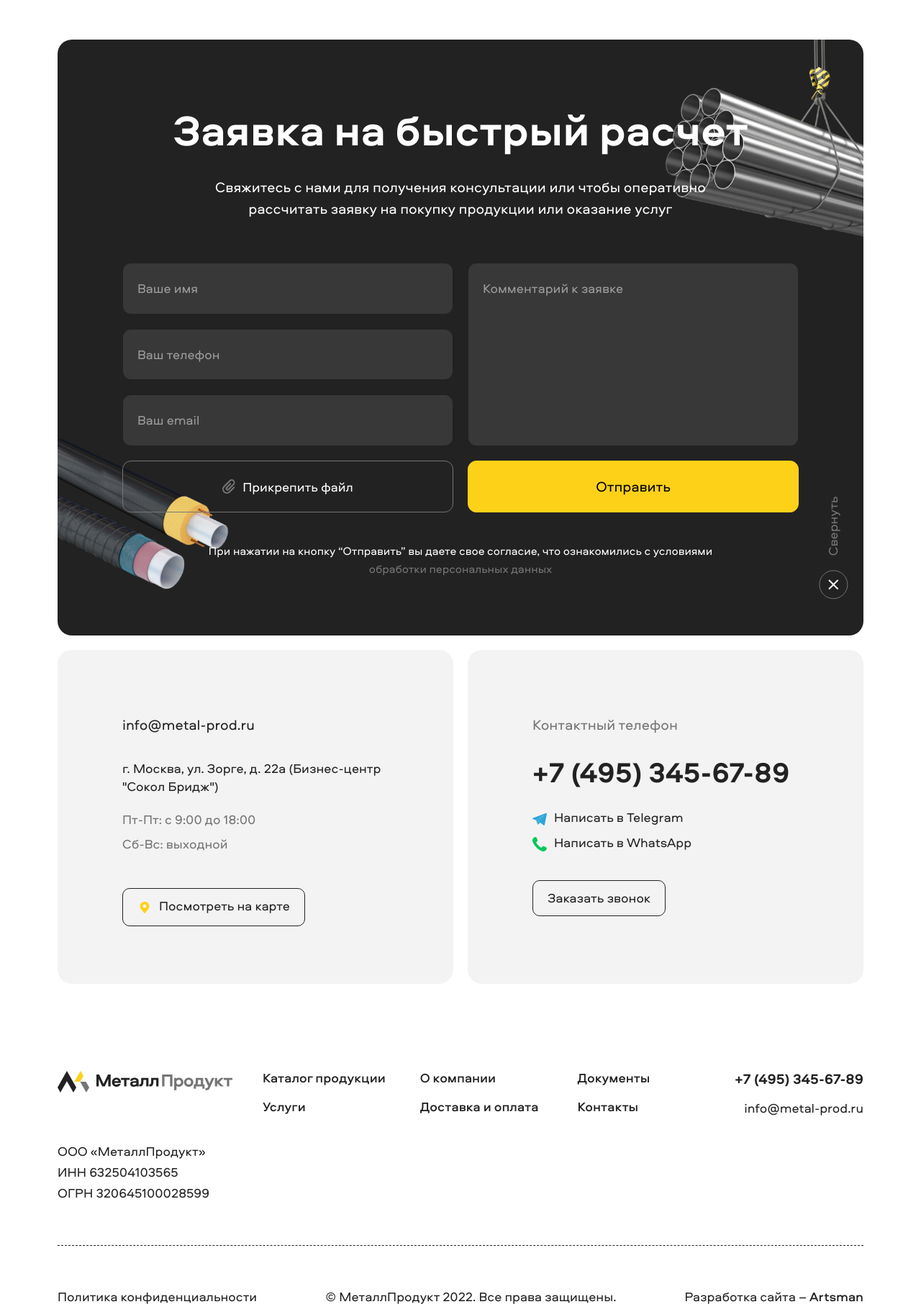
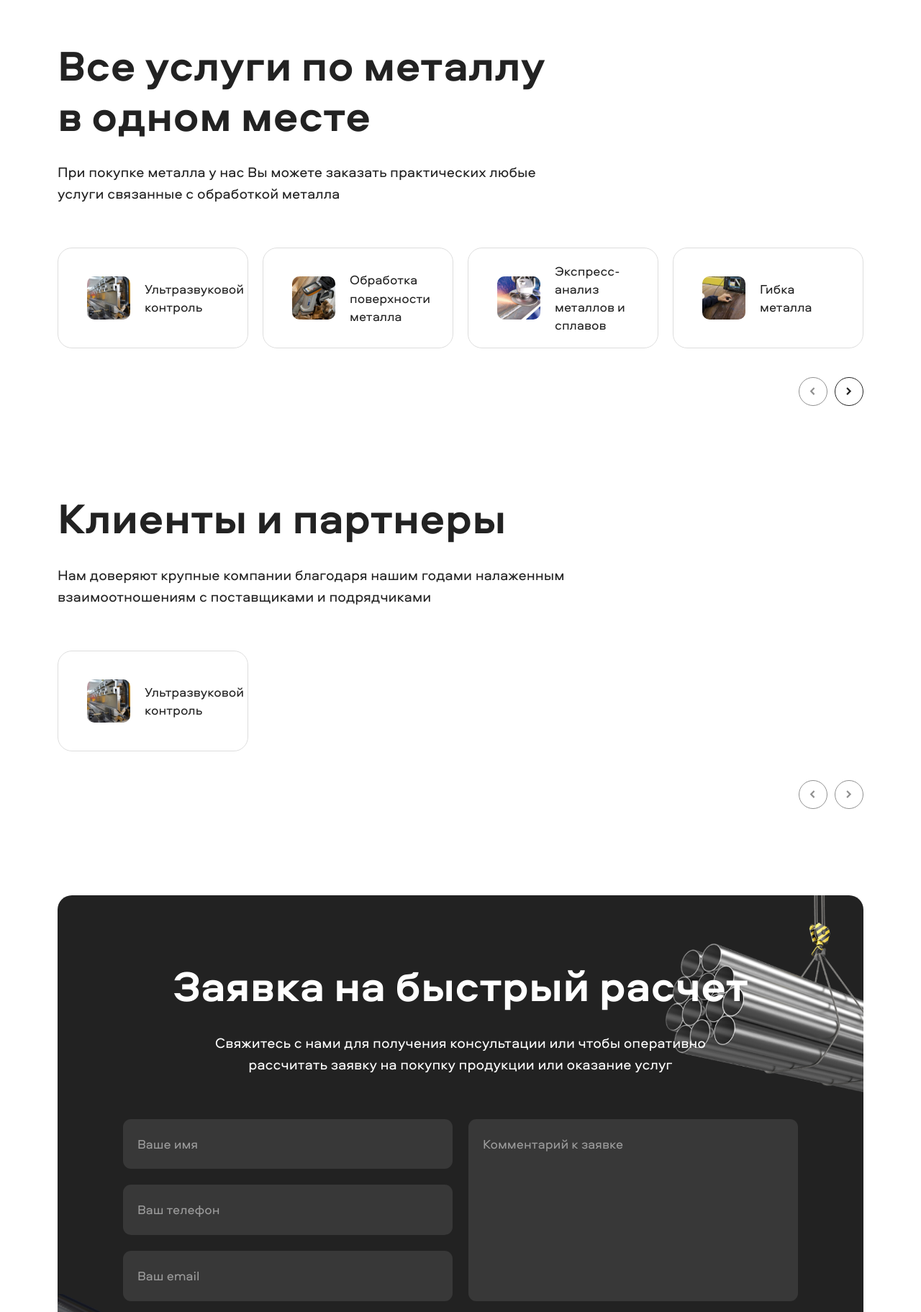
Before and after one commit to MegaFronTeam/0053MetalProduct, a web app: file public/index.html in a window 1280 px wide. Shown: the part 65-1888 px from the top of the page at 72% size. Run offline with its HTML, style and script files only (its server is not run), Linux system fonts and the light colour scheme; some libraries are stand-ins or nearby versions.

Commit message:
feat: add slider

```diff
--- a/public/index.html
+++ b/public/index.html
@@ -26,6 +26,126 @@
 			<script>addBlock(`header`)</script>
 			<div id="headerWrap"></div>
 			<main>
+				<section class="sSlider section" id="sSlider1">
+					<div class="container">
+						<div class="section-title">
+							<div class="h1">Все услуги по металлу в одном месте</div>
+							<div class="h6">При покупке металла у нас Вы можете заказать практических любые услуги связанные с обработкой металла</div>
+						</div>
+						<div class="sSlider__slider sSlider__slider--js swiper">
+							<div class="swiper-wrapper">
+								<div class="swiper-slide">
+									<a class="item-card" href="#">
+										<div class="item-card__img-wrap"><img class="img-bg" src="img/serviceSlider-1.png" alt="" loading="lazy"/>
+										</div>
+										<div class="item-card__descr">Ультразвуковой контроль
+										</div>
+									</a>
+								</div>
+								<div class="swiper-slide">
+									<a class="item-card" href="#">
+										<div class="item-card__img-wrap"><img class="img-bg" src="img/serviceSlider-2.png" alt="" loading="lazy"/>
+										</div>
+										<div class="item-card__descr">Обработка поверхности металла
+										</div>
+									</a>
+								</div>
+								<div class="swiper-slide">
+									<a class="item-card" href="#">
+										<div class="item-card__img-wrap"><img class="img-bg" src="img/serviceSlider-3.png" alt="" loading="lazy"/>
+										</div>
+										<div class="item-card__descr">Экспресс-анализ металлов и сплавов
+										</div>
+									</a>
+								</div>
+								<div class="swiper-slide">
+									<a class="item-card" href="#">
+										<div class="item-card__img-wrap"><img class="img-bg" src="img/serviceSlider-4.png" alt="" loading="lazy"/>
+										</div>
+										<div class="item-card__descr">Гибка металла
+										</div>
+									</a>
+								</div>
+								<div class="swiper-slide">
+									<a class="item-card" href="#">
+										<div class="item-card__img-wrap"><img class="img-bg" src="img/serviceSlider-1.png" alt="" loading="lazy"/>
+										</div>
+										<div class="item-card__descr">Ультразвуковой контроль
+										</div>
+									</a>
+								</div>
+								<div class="swiper-slide">
+									<a class="item-card" href="#">
+										<div class="item-card__img-wrap"><img class="img-bg" src="img/serviceSlider-2.png" alt="" loading="lazy"/>
+										</div>
+										<div class="item-card__descr">Обработка поверхности металла
+										</div>
+									</a>
+								</div>
+								<div class="swiper-slide">
+									<a class="item-card" href="#">
+										<div class="item-card__img-wrap"><img class="img-bg" src="img/serviceSlider-3.png" alt="" loading="lazy"/>
+										</div>
+										<div class="item-card__descr">Экспресс-анализ металлов и сплавов
+										</div>
+									</a>
+								</div>
+								<div class="swiper-slide">
+									<a class="item-card" href="#">
+										<div class="item-card__img-wrap"><img class="img-bg" src="img/serviceSlider-4.png" alt="" loading="lazy"/>
+										</div>
+										<div class="item-card__descr">Гибка металла
+										</div>
+									</a>
+								</div>
+							</div>
+							<div class="arrow-wrap">
+								<div class="swiper-button-hand swiper-button-hand-prev swiper-button-prev">
+									<svg class="icon icon-chevron-left ">
+										<use xlink:href="img/svg/sprite.svg#chevron-left"></use>
+									</svg>
+								</div>
+								<div class="swiper-button-hand swiper-button-hand-next swiper-button-next">
+									<svg class="icon icon-chevron-right ">
+										<use xlink:href="img/svg/sprite.svg#chevron-right"></use>
+									</svg>
+								</div>
+							</div>
+						</div>
+					</div>
+				</section>
+				<section class="sSlider section" id="sSlider2">
+					<div class="container">
+						<div class="section-title">
+							<div class="h1">Клиенты и партнеры</div>
+							<div class="h6">Нам доверяют крупные компании благодаря нашим годами налаженным взаимоотношениям с поставщиками и подрядчиками</div>
+						</div>
+						<div class="sSlider__slider sSlider__slider--js swiper">
+							<div class="swiper-wrapper">
+								<div class="swiper-slide">
+									<a class="item-card" href="#">
+										<div class="item-card__img-wrap"><img class="img-bg" src="img/serviceSlider-1.png" alt="" loading="lazy"/>
+										</div>
+										<div class="item-card__descr">Ультразвуковой контроль
+										</div>
+									</a>
+								</div>
+							</div>
+							<div class="arrow-wrap">
+								<div class="swiper-button-hand swiper-button-hand-prev swiper-button-prev">
+									<svg class="icon icon-chevron-left ">
+										<use xlink:href="img/svg/sprite.svg#chevron-left"></use>
+									</svg>
+								</div>
+								<div class="swiper-button-hand swiper-button-hand-next swiper-button-next">
+									<svg class="icon icon-chevron-right ">
+										<use xlink:href="img/svg/sprite.svg#chevron-right"></use>
+									</svg>
+								</div>
+							</div>
+						</div>
+					</div>
+				</section>
 				<!-- start sForm-->
 				<section class="sForm sForm_black section" id="sForm">
 					<div class="container">
--- a/public/js/common.js
+++ b/public/js/common.js
@@ -56,18 +56,26 @@ function eventHandler() {
   }
 
 
-  let loadFile = function(event) {
-    console.log(event);
-    // let eventElem = event.srcElement.parentElement;
+  const serviceSwiper = new Swiper(".sSlider__slider--js", {
 
-    // eventElem.querySelector('.attach').src = URL.createObjectURL(event.target.files[0]);
-
-    // eventElem.querySelector('.attach').classList.add("active");
-    // eventElem.classList.add("border-0")
-    // if(eventElem.querySelector(".photo-file-delete-js")) {
-    //   eventElem.querySelector(".photo-file-delete-js").classList.remove("d-none")
-    // }
-  };
+		slidesPerView: 1,
+		spaceBetween: 20,
+		navigation: {
+			nextEl: ".sSlider__slider--js .swiper-button-next",
+			prevEl: ".sSlider__slider--js .swiper-button-prev",
+		},
+    breakpoints: {
+      589: {
+        slidesPerView: 2,
+      },
+      992: {
+        slidesPerView: 3,
+      },
+      1200: {
+        slidesPerView: 4,
+      }
+    }
+	});
 
 	new Swiper(".breadcrumb-slider--js", {
 		slidesPerView: "auto",
--- a/sourse/pug/blocks/mixin-wrap/mixin-wrap.pug
+++ b/sourse/pug/blocks/mixin-wrap/mixin-wrap.pug
@@ -44,3 +44,9 @@ mixin parts(elem)
 	script.
 		addBlock(`#{elem}`)
 	div(id=`${elem}Wrap`)
+
+
+mixin itemCard(img, text)
+	+b.item-card(href='#')
+		+e.img-wrap: +img(`img/serviceSlider-${img}.png`).img-bg
+		+e.descr= text
--- a/sourse/pug/pages/index.pug
+++ b/sourse/pug/pages/index.pug
@@ -6,7 +6,7 @@ include ../blocks/sContent/_sContent.pug
 
 include ../blocks/sContact/_sContact.pug
 include ../blocks/sForm/_sForm.pug
-include ../blocks/sForm/_sForm.pug
+include ../blocks/sSlider/_sSlider.pug
 include ../blocks/sCatalog/_sCatalog.pug
 
 block variables
@@ -23,6 +23,9 @@ block pagecontent
 	+parts('header')
 	main
 		//- +headerBlock
+		+sSliderServices('Все услуги по металлу в одном месте', 'При покупке металла у нас Вы можете заказать практических любые услуги связанные с обработкой металла')
+		+sSliderBrands('Клиенты и партнеры', 'Нам доверяют крупные компании благодаря нашим годами налаженным взаимоотношениям с поставщиками и подрядчиками')
+
 		+sForm
 		+sContact()
 
--- a/sourse/sass/_base.scss
+++ b/sourse/sass/_base.scss
@@ -481,6 +481,7 @@ iframe {
 
   .h6, h6 {
     line-height: 1.5;
+    font-weight: 400;
   }
 }
 
--- a/sourse/sass/_sprite.scss
+++ b/sourse/sass/_sprite.scss
@@ -21,6 +21,16 @@
 	$h: 27;
 	font-size:calc( #{$h} / #{$rfs-rem-value} * 1rem);
 	width: calc(27 / #{$h} *1em );
+}
+.icon-chevron-left {
+	$h: 11;
+	font-size:calc( #{$h} / #{$rfs-rem-value} * 1rem);
+	width: calc(7 / #{$h} *1em );
+}
+.icon-chevron-right {
+	$h: 11;
+	font-size:calc( #{$h} / #{$rfs-rem-value} * 1rem);
+	width: calc(7 / #{$h} *1em );
 }
 .icon-close {
 	$h: 20;
```
Also changed, not shown: sourse/js/common.js (+19 -11 lines), sourse/pug/blocks/mixin-wrap/_mixin-wrap.scss (+28 -0 lines), sourse/pug/blocks/sSlider/_sSlider.pug (added, +37 -0 lines), sourse/pug/blocks/sSlider/_sSlider.scss (added, +77 -0 lines), public/css/custom-bootstrap.min.css, public/css/main.min.css, public/img/serviceSlider-1.png (added), public/img/serviceSlider-2.png (added), public/img/serviceSlider-3.png (added), public/img/serviceSlider-4.png (added), public/img/svg/sprite.svg, sourse/sass/sprite.svg, sourse/svg/chevron-left.svg (added), sourse/svg/chevron-right.svg (added).
